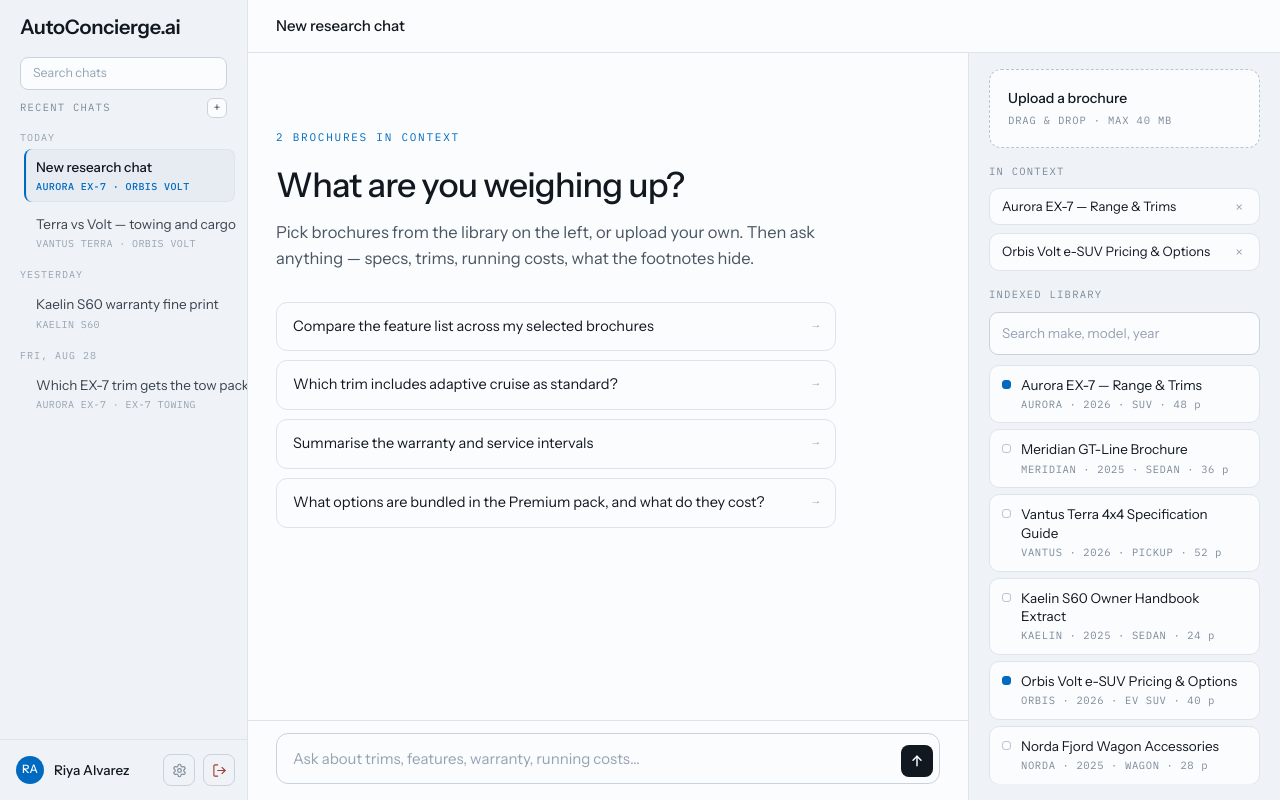
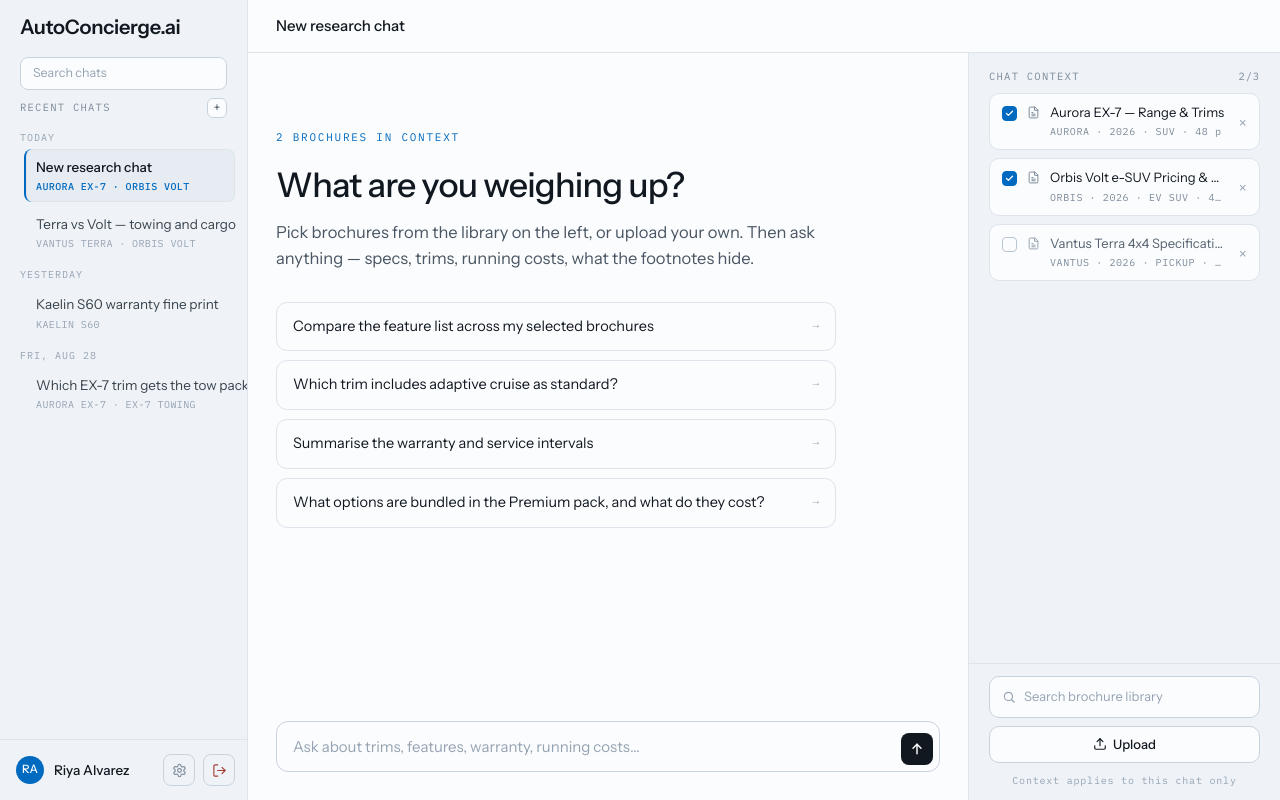
Before and after one commit to Rohan-Kegade/auto-conceirege.ai, a React (Vite) app in the folder frontend/: page /app in a window 1280 px wide. Built offline with nearby package versions, Linux system fonts and the light colour scheme.

Commit message:
refactor(frontend): rework chat context panel

```diff
--- a/frontend/src/routes/app/AppStore.tsx
+++ b/frontend/src/routes/app/AppStore.tsx
@@ -17,10 +17,15 @@ import {
 
 type User = { name: string; email: string; shoppingFor: string; region: string };
 
-/** A conversation owns its own context (the set of brochures in scope). */
+/**
+ * A conversation owns its own context. `docs` is every brochure added to the
+ * chat (what the context panel lists); `selected` is the subset ticked to
+ * actually feed the model. Invariant: `selected` ⊆ `docs`.
+ */
 export type Chat = {
   id: string;
   title: string;
+  docs: string[];
   selected: string[];
   messages: ChatMessage[];
   createdAt: string;
@@ -46,6 +51,7 @@ const SEED_CHATS: Chat[] = [
   {
     id: "c0",
     title: "New research chat",
+    docs: ["d1", "d5", "d3"],
     selected: ["d1", "d5"],
     messages: [],
     createdAt: daysAgoISO(0),
@@ -53,6 +59,7 @@ const SEED_CHATS: Chat[] = [
   {
     id: "c1",
     title: "Terra vs Volt — towing and cargo",
+    docs: ["d3", "d5"],
     selected: ["d3", "d5"],
     messages: [],
     createdAt: daysAgoISO(0),
@@ -60,6 +67,7 @@ const SEED_CHATS: Chat[] = [
   {
     id: "c2",
     title: "Kaelin S60 warranty fine print",
+    docs: ["d4"],
     selected: ["d4"],
     messages: [],
     createdAt: daysAgoISO(1),
@@ -67,6 +75,7 @@ const SEED_CHATS: Chat[] = [
   {
     id: "c3",
     title: "Which EX-7 trim gets the tow pack?",
+    docs: ["d1", "d7"],
     selected: ["d1", "d7"],
     messages: [],
     createdAt: daysAgoISO(3),
@@ -92,6 +101,8 @@ const INITIAL: State = {
 
 type Action =
   | { type: "toggleDoc"; id: string }
+  | { type: "addDoc"; id: string }
+  | { type: "removeDoc"; id: string }
   | { type: "setQuery"; value: string }
   | { type: "setDraft"; value: string }
   | { type: "sendUser"; text: string }
@@ -120,11 +131,29 @@ function patchActive(state: State, fn: (chat: Chat) => Chat): State {
 function reducer(state: State, action: Action): State {
   switch (action.type) {
     case "toggleDoc":
+      // Checkbox in the context panel — flip membership in the model-fed subset.
       return patchActive(state, (c) => ({
         ...c,
+        docs: c.docs.includes(action.id) ? c.docs : [...c.docs, action.id],
         selected: c.selected.includes(action.id)
           ? c.selected.filter((x) => x !== action.id)
           : [...c.selected, action.id],
+      }));
+    case "addDoc":
+      // "Add" from the library search — list it and tick it by default.
+      return patchActive(state, (c) => ({
+        ...c,
+        docs: c.docs.includes(action.id) ? c.docs : [...c.docs, action.id],
+        selected: c.selected.includes(action.id)
+          ? c.selected
+          : [...c.selected, action.id],
+      }));
+    case "removeDoc":
+      // "×" on a panel row — drop it from the chat entirely.
+      return patchActive(state, (c) => ({
+        ...c,
+        docs: c.docs.filter((x) => x !== action.id),
+        selected: c.selected.filter((x) => x !== action.id),
       }));
     case "setQuery":
       return { ...state, query: action.value };
@@ -163,6 +192,7 @@ function reducer(state: State, action: Action): State {
           {
             id,
             title: "New research chat",
+            docs: [],
             selected: [],
             messages: [],
             createdAt: new Date().toISOString(),
@@ -196,11 +226,16 @@ function reducer(state: State, action: Action): State {
       });
       const next = { ...state, uploads };
       return justReady
-        ? patchActive(next, (c) =>
-            c.selected.includes(justReady as string)
-              ? c
-              : { ...c, selected: [...c.selected, justReady as string] },
-          )
+        ? patchActive(next, (c) => {
+            const id = justReady as string;
+            return {
+              ...c,
+              docs: c.docs.includes(id) ? c.docs : [...c.docs, id],
+              selected: c.selected.includes(id)
+                ? c.selected
+                : [...c.selected, id],
+            };
+          })
         : next;
     }
     case "setUser":
@@ -215,8 +250,11 @@ type AppApi = {
   chats: Chat[];
   activeChat: Chat;
   messages: ChatMessage[];
+  docs: string[];
   selected: string[];
   toggleDoc: (id: string) => void;
+  addDoc: (id: string) => void;
+  removeDoc: (id: string) => void;
   setQuery: (value: string) => void;
   setDraft: (value: string) => void;
   send: (text?: string) => void;
@@ -283,8 +321,11 @@ export function AppStoreProvider({ children }: { children: ReactNode }) {
       chats: state.chats,
       activeChat: active,
       messages: active.messages,
+      docs: active.docs,
       selected: active.selected,
       toggleDoc: (id) => dispatch({ type: "toggleDoc", id }),
+      addDoc: (id) => dispatch({ type: "addDoc", id }),
+      removeDoc: (id) => dispatch({ type: "removeDoc", id }),
       setQuery: (value) => dispatch({ type: "setQuery", value }),
       setDraft: (value) => dispatch({ type: "setDraft", value }),
       send,
--- a/frontend/src/routes/app/ChatView.tsx
+++ b/frontend/src/routes/app/ChatView.tsx
@@ -134,7 +134,7 @@ function Composer() {
   };
 
   return (
-    <div className="border-t border-line bg-canvas px-7 pb-4 pt-3">
+    <div className="bg-canvas px-7 pb-7 pt-3">
       <div className="mx-auto max-w-[1040px]">
         {showFollowUps ? (
           <div className="mb-2 flex flex-wrap gap-2">
--- a/frontend/src/routes/app/ContextPanel.tsx
+++ b/frontend/src/routes/app/ContextPanel.tsx
@@ -1,3 +1,4 @@
+import { useEffect, useRef, useState } from "react";
 import { useApp } from "./AppStore";
 import { LIBRARY } from "./appData";
 
@@ -5,37 +6,42 @@ const MONO_LABEL =
   "font-mono text-[10.5px] uppercase tracking-[0.12em] text-muted-2";
 
 /**
- * The right-hand context sidebar — scoped to the active chat. Mirrors the
- * left chats sidebar: full height, flush to the edge, hairline divider.
+ * The right-hand context sidebar — scoped to the active chat. The body lists
+ * the brochures currently in context; the two entry points (search the indexed
+ * library, upload a local file) sit pinned at the bottom.
  */
 export function ContextPanel() {
-  const { state, selected, libraryResults, toggleDoc, setQuery, startUpload } =
-    useApp();
-  const { query, uploads } = state;
+  const { state, docs, selected, toggleDoc, removeDoc, startUpload } = useApp();
+  const { uploads } = state;
+
+  // The brochures added to this chat, resolved to display rows. Ids that don't
+  // match the shared library are treated as the user's own uploads.
+  const rows = docs.map((id) => {
+    const doc = LIBRARY.find((d) => d.id === id);
+    if (doc) return { id, label: doc.title, meta: doc.meta };
+    const up = uploads.find((u) => u.id === id);
+    return { id, label: up?.name ?? id, meta: "YOUR UPLOAD · INDEXED" };
+  });
+
+  const [libraryOpen, setLibraryOpen] = useState(false);
+  const fileRef = useRef<HTMLInputElement>(null);
+
+  const onFilePicked = () => {
+    // Demo store simulates parsing/indexing; the picked file is not read.
+    if (fileRef.current?.files?.length) startUpload();
+    if (fileRef.current) fileRef.current.value = "";
+  };
 
   return (
     <aside className="flex h-full min-h-0 w-full flex-col overflow-hidden border-l border-line bg-panel">
-      <div className="flex min-h-0 flex-1 flex-col overflow-y-auto px-5 py-4">
-        {/* Upload dropzone */}
-        <button
-          type="button"
-          onClick={startUpload}
-          className="mb-4 w-full cursor-pointer rounded-xl border border-dashed border-stroke-dashed bg-canvas p-[18px] text-left transition-colors hover:border-accent hover:bg-panel-tint"
-        >
-          <div className="mb-1 text-[14px] font-medium">Upload a brochure</div>
-          <div className="font-mono text-[10.5px] uppercase tracking-[0.08em] text-muted-2">
-            drag &amp; drop · max 40 mb
-          </div>
-        </button>
-
-        {/* Uploads */}
-        {uploads.length > 0 ? (
-          <div className="mb-3.5 flex flex-col gap-2">
-            <div className={MONO_LABEL}>Your uploads</div>
-            {uploads.map((u) => {
-              const ready = u.stage === "ready";
-              const inContext = selected.includes(u.id);
-              return (
+      <div className="flex min-h-0 flex-1 flex-col gap-3.5 overflow-y-auto px-5 py-4">
+        {/* Uploads still working through the pipeline */}
+        {uploads.some((u) => u.stage !== "ready") ? (
+          <div className="flex flex-col gap-2">
+            <div className={MONO_LABEL}>Processing</div>
+            {uploads
+              .filter((u) => u.stage !== "ready")
+              .map((u) => (
                 <div
                   key={u.id}
                   className="rounded-[10px] border border-line bg-canvas px-3 py-[11px]"
@@ -43,56 +49,78 @@ export function ContextPanel() {
                   <div className="flex justify-between gap-2.5 text-[13px]">
                     <span className="truncate">{u.name}</span>
                     <span className="flex-none font-mono text-[10.5px] text-muted-2">
-                      {ready
-                        ? "INDEXED"
-                        : `${u.stage.toUpperCase()} ${Math.round(u.pct)}%`}
+                      {u.stage.toUpperCase()} {Math.round(u.pct)}%
                     </span>
                   </div>
-                  {!ready ? (
                   <div className="mt-[9px] h-[3px] overflow-hidden rounded-full bg-line">
                     <div
                       className="h-full bg-accent transition-[width] duration-300 ease-linear"
                       style={{ width: `${Math.round(u.pct)}%` }}
                     />
                   </div>
-                  ) : (
-                    <button
-                      type="button"
-                      onClick={() => toggleDoc(u.id)}
-                      className="mt-[9px] cursor-pointer bg-transparent text-[12.5px] text-accent"
-                    >
-                      {inContext ? "In context — remove" : "Add to context"}
-                    </button>
-                  )}
                 </div>
-              );
-            })}
+              ))}
           </div>
         ) : null}
 
-        {/* In context — the vehicles this chat is scoped to */}
-        <div className="mb-4 flex flex-col gap-2">
-          <div className={MONO_LABEL}>In context</div>
-          {selected.length === 0 ? (
+        {/* Chat context — the brochures added to this chat */}
+        <div className="flex flex-col gap-2">
+          <div className="flex items-center justify-between gap-2">
+            <span className={MONO_LABEL}>Chat context</span>
+            <span className="flex-none font-mono text-[10.5px] tracking-[0.08em] text-muted-2">
+              {selected.length}/{rows.length}
+            </span>
+          </div>
+          {rows.length === 0 ? (
             <div className="text-[12.5px] text-muted-3">
-              Nothing yet — add brochures from the library below.
+              Nothing added yet — search the library or upload a brochure below.
             </div>
           ) : (
-            selected.map((id) => {
-              const doc = LIBRARY.find((d) => d.id === id);
-              const label =
-                doc?.title ?? uploads.find((u) => u.id === id)?.name ?? id;
+            rows.map(({ id, label, meta }) => {
+              const on = selected.includes(id);
               return (
                 <div
                   key={id}
-                  className="flex items-center justify-between gap-2 rounded-[10px] border border-line bg-canvas px-3 py-2"
+                  className="flex items-start gap-2.5 rounded-[10px] border border-line bg-canvas px-3 py-2.5"
                 >
-                  <span className="truncate text-[13px]">{label}</span>
                   <button
                     type="button"
                     onClick={() => toggleDoc(id)}
-                    aria-label={`Remove ${label} from context`}
-                    className="flex-none cursor-pointer bg-transparent px-1 font-mono text-[13px] text-muted-3 transition-colors hover:text-ink"
+                    role="checkbox"
+                    aria-checked={on}
+                    aria-label={`${on ? "Exclude" : "Include"} ${label} ${
+                      on ? "from" : "in"
+                    } context`}
+                    className={`mt-0.5 flex h-[15px] w-[15px] flex-none cursor-pointer items-center justify-center rounded-[4px] transition-colors ${
+                      on
+                        ? "border border-accent bg-accent text-canvas"
+                        : "border border-stroke-dashed text-transparent hover:border-accent"
+                    }`}
+                  >
+                    <CheckIcon />
+                  </button>
+                  <PdfIcon
+                    className={`mt-0.5 flex-none ${
+                      on ? "text-muted-2" : "text-muted-3"
+                    }`}
+                  />
+                  <span className="flex min-w-0 flex-1 flex-col">
+                    <span
+                      className={`truncate text-[13px] leading-[1.35] ${
+                        on ? "" : "text-muted"
+                      }`}
+                    >
+                      {label}
+                    </span>
+                    <span className="mt-[3px] truncate font-mono text-[10px] tracking-[0.06em] text-muted-2">
+                      {meta}
+                    </span>
+                  </span>
+                  <button
+                    type="button"
+                    onClick={() => removeDoc(id)}
+                    aria-label={`Remove ${label} from this chat`}
+                    className="-mr-1 flex-none cursor-pointer self-center bg-transparent px-1 font-mono text-[14px] leading-none text-muted-3 transition-colors hover:text-ink"
                   >
                     ×
                   </button>
@@ -101,52 +129,241 @@ export function ContextPanel() {
             })
           )}
         </div>
+      </div>
 
-        {/* Indexed library */}
-        <div className="flex min-h-0 flex-1 flex-col gap-2.5">
-          <div className={MONO_LABEL}>Indexed library</div>
+      {/* Entry points, pinned to the bottom */}
+      <div className="flex flex-none flex-col gap-2 border-t border-line bg-panel px-5 py-3">
+        <button
+          type="button"
+          onClick={() => setLibraryOpen(true)}
+          className="flex w-full items-center gap-2 rounded-[10px] border border-stroke bg-canvas px-3 py-2.5 text-left text-[13px] text-muted-3 transition-colors hover:border-accent"
+        >
+          <SearchIcon />
+          Search brochure library
+        </button>
+        <button
+          type="button"
+          onClick={() => fileRef.current?.click()}
+          className="flex w-full items-center justify-center gap-1.5 rounded-[10px] border border-stroke bg-canvas px-3 py-2 text-[13px] font-medium transition-colors hover:border-accent hover:bg-panel-tint"
+        >
+          <UploadIcon />
+          Upload
+        </button>
         <input
+          ref={fileRef}
+          type="file"
+          accept="application/pdf"
+          className="hidden"
+          onChange={onFilePicked}
+        />
+        <p className="mt-0.5 text-center font-mono text-[10px]  tracking-[0.08em] text-muted-3">
+          Context applies to this chat only
+        </p>
+      </div>
+
+      {libraryOpen ? (
+        <LibrarySearchModal onClose={() => setLibraryOpen(false)} />
+      ) : null}
+    </aside>
+  );
+}
+
+function LibrarySearchModal({ onClose }: { onClose: () => void }) {
+  const { state, docs, libraryResults, addDoc, setQuery } = useApp();
+  const { query, uploads } = state;
+
+  const q = query.trim().toLowerCase();
+  const uploadMatches = uploads.filter(
+    (u) => u.stage === "ready" && u.name.toLowerCase().includes(q),
+  );
+
+  useEffect(() => {
+    const onKey = (e: KeyboardEvent) => {
+      if (e.key === "Escape") onClose();
+    };
+    window.addEventListener("keydown", onKey);
+    return () => window.removeEventListener("keydown", onKey);
+  }, [onClose]);
+
+  return (
+    <div
+      role="dialog"
+      aria-modal="true"
+      aria-label="Search the indexed library"
+      onClick={onClose}
+      className="fixed inset-0 z-50 flex items-start justify-center p-4 pt-[12vh]"
+      style={{ background: "rgba(0,0,0,0.42)" }}
+    >
+      <div
+        onClick={(e) => e.stopPropagation()}
+        className="flex max-h-[68vh] w-full max-w-[540px] flex-col overflow-hidden rounded-2xl border border-line bg-canvas shadow-2xl"
+      >
+        <div className="flex-none border-b border-line p-3">
+          <input
+            autoFocus
             value={query}
             onChange={(e) => setQuery(e.target.value)}
             placeholder="Search make, model, year"
-            className="rounded-[9px] border border-stroke bg-canvas px-3 py-2.5 text-[13.5px] outline-none focus:border-accent"
+            className="w-full rounded-[9px] border border-stroke bg-canvas px-3 py-2.5 text-[14px] outline-none focus:border-accent"
           />
-          <div className="flex flex-col gap-1.5 overflow-y-auto pb-1">
-            {libraryResults.map((doc) => {
-              const on = selected.includes(doc.id);
-              return (
-                <button
+        </div>
+
+        <div className="flex min-h-0 flex-1 flex-col gap-1.5 overflow-y-auto p-2">
+          {libraryResults.map((doc) => (
+            <LibraryRow
               key={doc.id}
-                  type="button"
-                  onClick={() => toggleDoc(doc.id)}
-                  className="flex cursor-pointer items-start gap-2.5 rounded-[10px] border border-line bg-canvas px-3 py-2.5 text-left transition-colors hover:border-stroke-dashed"
-                >
-                  <span
-                    className={`mt-1 h-[9px] w-[9px] flex-none rounded-[3px] ${
-                      on
-                        ? "border border-accent bg-accent"
-                        : "border border-stroke-dashed"
-                    }`}
+              title={doc.title}
+              meta={doc.meta}
+              added={docs.includes(doc.id)}
+              onAdd={() => addDoc(doc.id)}
             />
-                  <span className="flex min-w-0 flex-col">
-                    <span className="text-[13.5px] leading-[1.35]">
-                      {doc.title}
-                    </span>
-                    <span className="mt-[3px] font-mono text-[10.5px] tracking-[0.06em] text-muted-2">
-                      {doc.meta}
-                    </span>
-                  </span>
-                </button>
-              );
-            })}
-            {libraryResults.length === 0 ? (
-              <div className="px-0.5 py-2 text-[13px] text-muted-2">
+          ))}
+          {uploadMatches.map((u) => (
+            <LibraryRow
+              key={u.id}
+              title={u.name}
+              meta="YOUR UPLOAD · INDEXED"
+              added={docs.includes(u.id)}
+              onAdd={() => addDoc(u.id)}
+            />
+          ))}
+          {libraryResults.length === 0 && uploadMatches.length === 0 ? (
+            <div className="px-2 py-3 text-[13px] text-muted-2">
               No brochure matches “{query}”. Upload it instead.
             </div>
           ) : null}
         </div>
+
+        <div className="flex flex-none items-center justify-between border-t border-line px-3 py-2.5">
+          <span className={MONO_LABEL}>{docs.length} added to chat</span>
+          <button
+            type="button"
+            onClick={onClose}
+            className="cursor-pointer rounded-[9px] border border-stroke bg-canvas px-3.5 py-1.5 text-[13px] font-medium transition-colors hover:border-accent"
+          >
+            Done
+          </button>
         </div>
       </div>
-    </aside>
+    </div>
   );
 }
+
+function LibraryRow({
+  title,
+  meta,
+  added,
+  onAdd,
+}: {
+  title: string;
+  meta: string;
+  added: boolean;
+  onAdd: () => void;
+}) {
+  return (
+    <div className="flex items-start gap-2.5 rounded-[10px] border border-line bg-canvas px-3 py-2.5">
+      <PdfIcon className="mt-0.5 flex-none text-muted-3" />
+      <span className="flex min-w-0 flex-1 flex-col">
+        <span className="truncate text-[13.5px] leading-[1.35]">{title}</span>
+        <span className="mt-[3px] font-mono text-[10.5px] tracking-[0.06em] text-muted-2">
+          {meta}
+        </span>
+      </span>
+      {added ? (
+        <span className="flex-none cursor-default self-center rounded-[8px] border border-line px-2.5 py-1 font-mono text-[10px] uppercase tracking-[0.1em] text-muted-3">
+          Added
+        </span>
+      ) : (
+        <button
+          type="button"
+          onClick={onAdd}
+          className="flex-none cursor-pointer self-center rounded-[8px] border border-stroke bg-canvas px-2.5 py-1 font-mono text-[10px] uppercase tracking-[0.1em] text-ink transition-colors hover:border-accent hover:text-accent"
+        >
+          Add
+        </button>
+      )}
+    </div>
+  );
+}
+
+function PdfIcon({ className }: { className?: string }) {
+  return (
+    <svg
+      width="13"
+      height="13"
+      viewBox="0 0 24 24"
+      fill="none"
+      stroke="currentColor"
+      strokeWidth="1.8"
+      strokeLinecap="round"
+      strokeLinejoin="round"
+      className={className}
+      aria-hidden="true"
+    >
+      <path d="M14 2H6a2 2 0 0 0-2 2v16a2 2 0 0 0 2 2h12a2 2 0 0 0 2-2V8z" />
+      <polyline points="14 2 14 8 20 8" />
+      <path d="M9 15h6" />
+      <path d="M9 18h6" />
+      <path d="M9 12h2" />
+    </svg>
+  );
+}
+
+function CheckIcon() {
+  return (
+    <svg
+      width="9"
+      height="9"
+      viewBox="0 0 24 24"
+      fill="none"
+      stroke="currentColor"
+      strokeWidth="3.5"
+      strokeLinecap="round"
+      strokeLinejoin="round"
+      aria-hidden="true"
+    >
+      <polyline points="20 6 9 17 4 12" />
+    </svg>
+  );
+}
+
+function SearchIcon() {
+  return (
+    <svg
+      width="14"
+      height="14"
+      viewBox="0 0 24 24"
+      fill="none"
+      stroke="currentColor"
+      strokeWidth="2"
+      strokeLinecap="round"
+      strokeLinejoin="round"
+      className="flex-none"
+      aria-hidden="true"
+    >
+      <circle cx="11" cy="11" r="7" />
+      <path d="m21 21-4.3-4.3" />
+    </svg>
+  );
+}
+
+function UploadIcon() {
+  return (
+    <svg
+      width="14"
+      height="14"
+      viewBox="0 0 24 24"
+      fill="none"
+      stroke="currentColor"
+      strokeWidth="2"
+      strokeLinecap="round"
+      strokeLinejoin="round"
+      className="flex-none"
+      aria-hidden="true"
+    >
+      <path d="M21 15v4a2 2 0 0 1-2 2H5a2 2 0 0 1-2-2v-4" />
+      <polyline points="17 8 12 3 7 8" />
+      <line x1="12" x2="12" y1="3" y2="15" />
+    </svg>
+  );
+}
```
Lines whose indentation alone changed are shown as unchanged.
